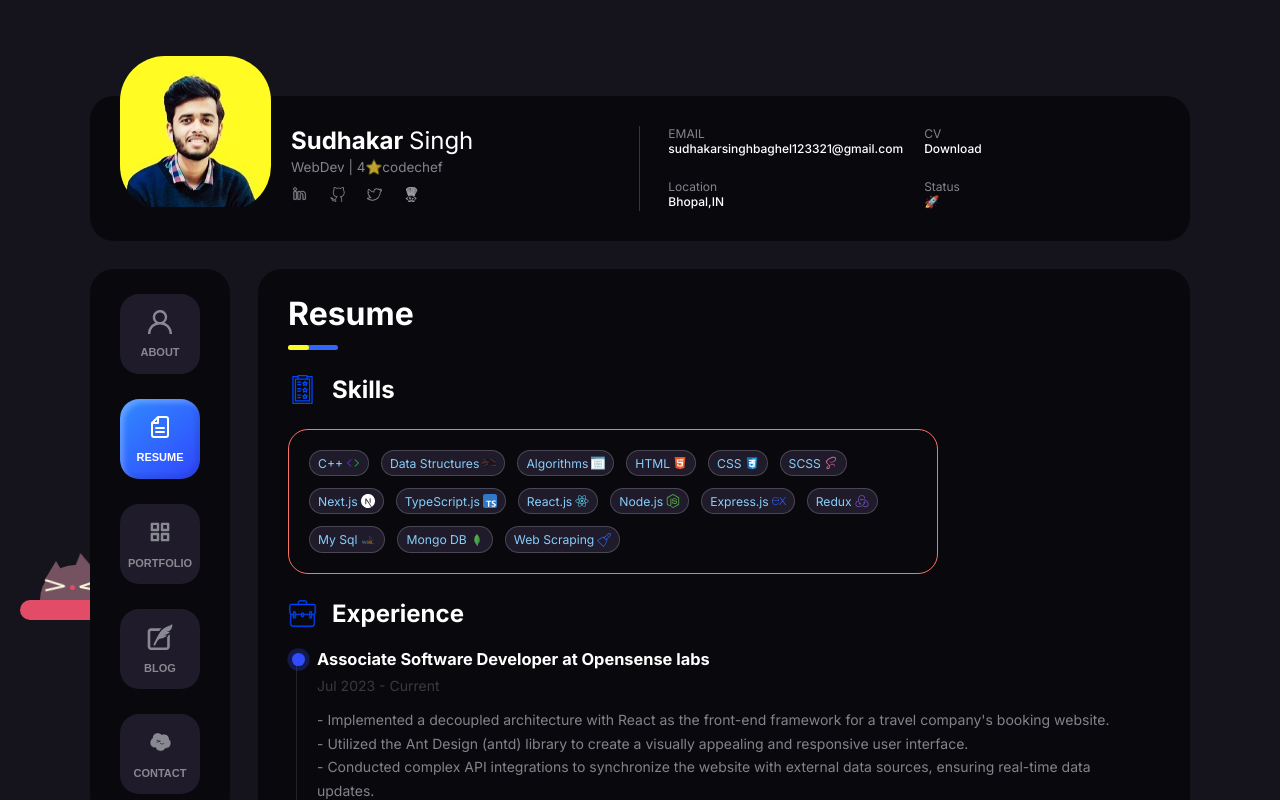
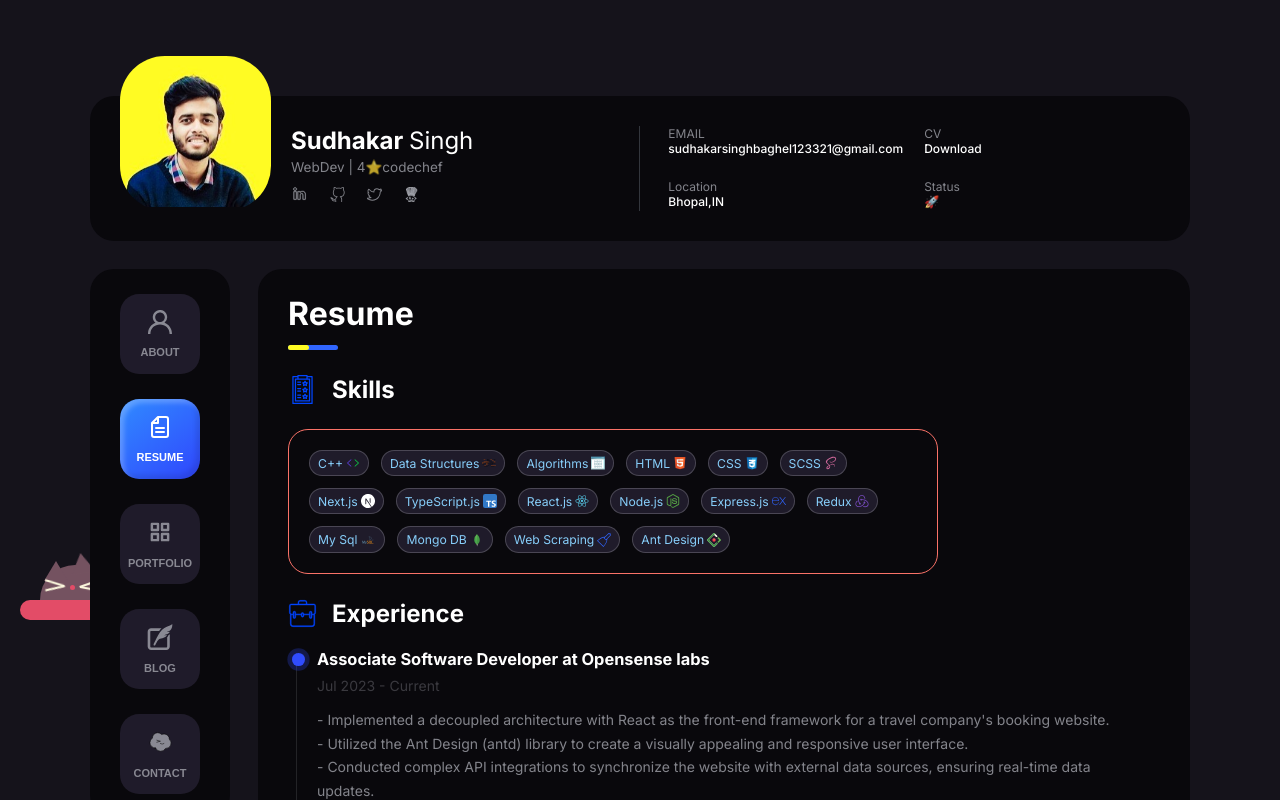
Before and after one commit to sudhakarbaghel/portfolio, a Next.js app: page /resume in a window 1280 px wide. Shown: the top 800 px of the page. Built offline with nearby package versions, Linux system fonts and the light colour scheme.

Commit message:
Added antd as a skill

```diff
--- a/src/app/page.tsx
+++ b/src/app/page.tsx
@@ -2,6 +2,7 @@ import Underline from "@/components/svgComps/Underline";
 import "./page.scss";
 
 export default function About() {
+  console.log("about me")
   return (
     <div className="about">
       <h1>About Me</h1>
--- a/src/app/resume/page.tsx
+++ b/src/app/resume/page.tsx
@@ -22,6 +22,7 @@ import ScrapingIcon from "@/components/svgComps/skillsIcon/ScrapingIcon";
 import AlgoIcon from "@/components/svgComps/skillsIcon/AlgoIcon";
 import DataStrucIcon from "@/components/svgComps/skillsIcon/DataStrucIcon";
 import TsIcon from "@/components/svgComps/skillsIcon/TsIcon";
+import AntDesignIcon from "@/components/svgComps/skillsIcon/AntdIcon"
 type Props = {};
 
 export default function Resume({}: Props) {
@@ -50,6 +51,7 @@ export default function Resume({}: Props) {
           <Skill skill="My Sql" Icon={MySqlIcon} />
           <Skill skill="Mongo DB" Icon={MongoIcon} />
           <Skill skill="Web Scraping" Icon={ScrapingIcon} />
+          <Skill skill="Ant Design" Icon={AntDesignIcon} />
         </div>
       </div>
       <h2>
--- /dev/null
+++ b/src/components/svgComps/skillsIcon/AntdIcon.tsx
@@ -0,0 +1,66 @@
+import * as React from "react"
+const SvgComponent = () => (
+  <svg
+    xmlns="http://www.w3.org/2000/svg"
+    width={14}
+    height={14}
+    viewBox="0 0 256 256"
+  >
+    <title>{"Group"}</title>
+    <defs>
+      <linearGradient id="a" x1="62.102%" x2="108.197%" y1="0%" y2="37.864%">
+        <stop offset="0%" stopColor="#4285EB" />
+        <stop offset="100%" stopColor="#2EC7FF" />
+      </linearGradient>
+      <linearGradient id="b" x1="69.644%" x2="54.043%" y1="0%" y2="108.457%">
+        <stop offset="0%" stopColor="#29CDFF" />
+        <stop offset="37.86%" stopColor="#148EFF" />
+        <stop offset="100%" stopColor="#0A60FF" />
+      </linearGradient>
+      <linearGradient
+        id="c"
+        x1="69.691%"
+        x2="16.723%"
+        y1="-12.974%"
+        y2="117.391%"
+      >
+        <stop offset="0%" stopColor="#FA816E" />
+        <stop offset="41.473%" stopColor="#F74A5C" />
+        <stop offset="100%" stopColor="#F51D2C" />
+      </linearGradient>
+      <linearGradient
+        id="d"
+        x1="68.128%"
+        x2="30.44%"
+        y1="-35.691%"
+        y2="114.943%"
+      >
+        <stop offset="0%" stopColor="#FA8E7D" />
+        <stop offset="51.264%" stopColor="#F74A5C" />
+        <stop offset="100%" stopColor="#F51D2C" />
+      </linearGradient>
+    </defs>
+    <g fill="none" fillRule="nonzero">
+      <path
+        fill="url(#a)"
+        d="M116.85 4.545 4.53 116.775a15.396 15.396 0 0 0 0 21.812L116.85 250.816c6.039 6.033 15.792 6.033 21.83 0l47.095-47.056c5.408-5.404 5.408-14.165 0-19.568-5.408-5.404-14.176-5.404-19.584 0l-35.702 35.672c-1.503 1.502-3.784 1.502-5.287 0l-89.696-89.622c-1.503-1.502-1.503-3.781 0-5.283l89.696-89.623c1.503-1.501 3.784-1.501 5.287 0l35.702 35.673c5.408 5.404 14.176 5.404 19.584 0 5.408-5.404 5.408-14.164 0-19.568l-47.09-47.05c-6.063-5.904-15.82-5.856-21.835.154Z"
+      />
+      <path
+        fill="url(#b)"
+        d="M116.85 4.545 4.53 116.775a15.396 15.396 0 0 0 0 21.812L116.85 250.816c6.039 6.033 15.792 6.033 21.83 0l47.095-47.056c5.408-5.404 5.408-14.165 0-19.568-5.408-5.404-14.176-5.404-19.584 0l-35.702 35.672c-1.503 1.502-3.784 1.502-5.287 0l-89.696-89.622c-1.503-1.502-1.503-3.781 0-5.283l89.696-89.623c3.742-3.226 9.849-9.76 18.815-11.29 6.664-1.135 13.95 1.365 21.857 7.5L138.686 4.39c-6.064-5.903-15.82-5.855-21.836.155Z"
+      />
+      <path
+        fill="url(#c)"
+        d="M196.647 173.754c5.408 5.404 14.176 5.404 19.584 0l34.739-34.71a15.396 15.396 0 0 0 0-21.812l-35.041-34.89c-5.421-5.397-14.192-5.389-19.603.018-5.408 5.404-5.408 14.164 0 19.568l23.667 23.648c1.503 1.502 1.503 3.781 0 5.283l-23.346 23.327c-5.408 5.404-5.408 14.165 0 19.568Z"
+      />
+      <ellipse
+        cx={128.327}
+        cy={128.242}
+        fill="url(#d)"
+        rx={30.327}
+        ry={30.302}
+      />
+    </g>
+  </svg>
+)
+export default SvgComponent
```
